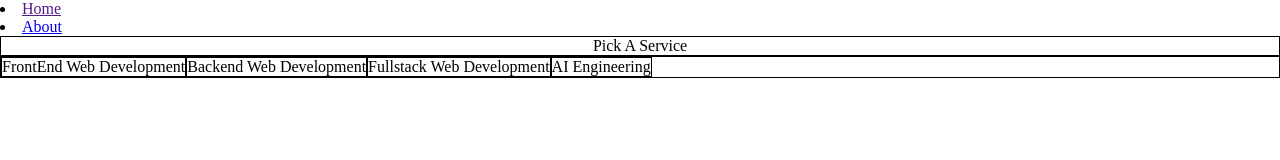
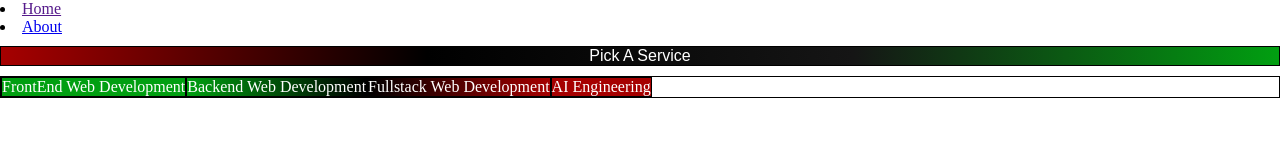
Before and after one commit to moe003-dev/my-blog, a plain HTML site: page index.html in a window 1280 px wide. Drawn offline with Linux system fonts and the light colour scheme.

Commit message:
Add some styling to services in homepage

```diff
--- a/index.html
+++ b/index.html
@@ -15,10 +15,10 @@
 
     <div class="header">Pick A Service</div>
     <div class="service-container">
-        <div class="frontend">FrontEnd Web Development</div>
-        <div class="backend">Backend Web Development</div>
-        <div class="fullstack">Fullstack Web Development</div>
-        <div class="aiengr">AI Engineering</div>
+        <div class="frontend" style="background-color:   rgb(1, 159, 17)">FrontEnd Web Development</div>
+        <div class="backend" style="background: linear-gradient(to right,  rgb(1, 159, 17), black);">Backend Web Development</div>
+        <div class="fullstack" style="background: linear-gradient(to right,black, rgb(166, 0, 0));">Fullstack Web Development</div>
+        <div class="aiengr" style="background-color: rgb(166, 0, 0);">AI Engineering</div>
     </div>
 
 </body>
--- a/style.css
+++ b/style.css
@@ -6,10 +6,16 @@
 .header{
     width: 100vw;
     text-align: center;
+    background: linear-gradient(to right,rgb(166, 0, 0), black, rgb(21, 21, 21), rgb(1, 159, 17));
+    color: white;
+    font-family: Arial, Helvetica, sans-serif;
+    margin: 10px 0px;
 }
 div {
     /* width: 50vw; */
     border: 1px solid black;
+    text-align: center;
+    color: white;
 }
 .service-container{
     display: flex;
```
Also changed, not shown: about.html (+1 -1 lines).
